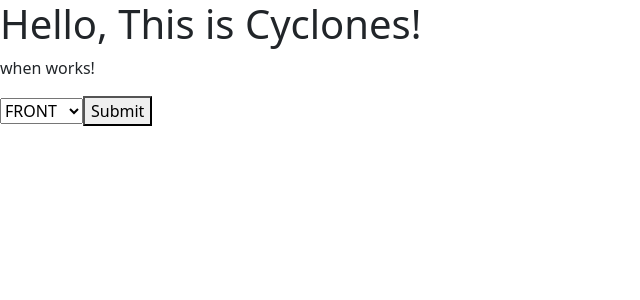
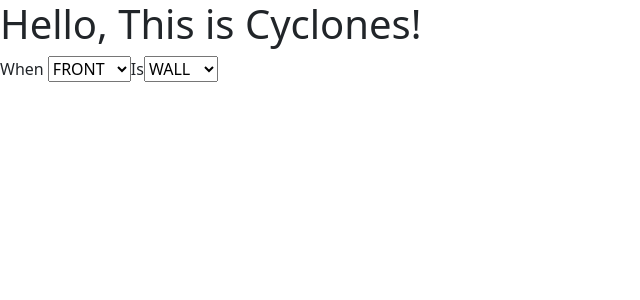
Before and after one commit to Access-Point-Program/cohort-3-rules-engine-admin, an Angular app in the folder front-end/: page / in a window 1280 px wide. Shown: the top 300 px of the page, without its empty margins (0-640 px from the left). Built offline with nearby package versions, Linux system fonts and the light colour scheme.

Commit message:
Moved then component, added conditions component, have when + is component displaying correctly

```diff
--- a/front-end/src/app/app.component.html
+++ b/front-end/src/app/app.component.html
@@ -1,2 +1,2 @@
 <h1>Hello, This is Cyclones!</h1>
-<when-condition-selector></when-condition-selector>
+<conditions></conditions>
--- a/front-end/src/app/app.module.ts
+++ b/front-end/src/app/app.module.ts
@@ -4,14 +4,16 @@ import { BrowserModule } from '@angular/platform-browser';
 import { AppComponent } from './app.component';
 import { WhenComponent } from './conditions/when/when.component';
 import { IsComponent } from './conditions/is/is.component';
-import { ThenComponent } from './conditions/then/then.component';
+import { ThenComponent } from './then/then.component';
+import { ConditionsComponent } from './conditions/conditions.component';
 
 @NgModule({
   declarations: [
     AppComponent,
     WhenComponent,
     IsComponent,
-    ThenComponent
+    ThenComponent,
+    ConditionsComponent
   ],
   imports: [
     BrowserModule
--- /dev/null
+++ b/front-end/src/app/conditions/conditions.component.css
@@ -0,0 +1,3 @@
+.condition {
+  display: flex;
+}
--- /dev/null
+++ b/front-end/src/app/conditions/conditions.component.html
@@ -0,0 +1,4 @@
+<div class="condition">
+  <when-condition></when-condition>
+  <is-condition></is-condition>
+</div>
--- a/front-end/src/app/conditions/is/is.component.html
+++ b/front-end/src/app/conditions/is/is.component.html
@@ -1 +1,8 @@
-<p>is works!</p>
+<div class="isComponent">
+  <span class="is">Is</span>
+  <select id="isSelectBox" #selectedValue (change)="setReturnedValue(selectedValue.value)">
+    <option *ngFor="let val of valueType" >
+        {{ val }}
+    </option>
+  </select>
+</div>
--- a/front-end/src/app/conditions/is/is.component.ts
+++ b/front-end/src/app/conditions/is/is.component.ts
@@ -1,10 +1,22 @@
 import { Component } from '@angular/core';
 
 @Component({
-  selector: 'is-condition-selector',
+  selector: 'is-condition',
   templateUrl: './is.component.html',
   styleUrls: ['./is.component.css']
 })
 export class IsComponent {
 
+  valueType: Array<string> = [
+    "WALL",
+    "EMPTY",
+    "END",
+  ];
+
+  returnedValue: string = '';
+
+  public setReturnedValue(returnedValue: string): void {
+    console.log(returnedValue);
+    this.returnedValue = returnedValue;
+  };
 }
--- a/front-end/src/app/conditions/when/when.component.html
+++ b/front-end/src/app/conditions/when/when.component.html
@@ -1,10 +1,8 @@
-<p>when works!</p>
-
-
-<select #selectedValue (change)="setReturnedValue(selectedValue.value)">
-  <option *ngFor="let fact of factType" >
-      {{ fact }}
-  </option>
-</select>
-
-<button>Submit</button>
+<div class="whenComponent">
+  <span class="when">When </span>
+  <select id="whenSelectBox" #selectedValue (change)="setReturnedValue(selectedValue.value)">
+    <option *ngFor="let fact of factType" >
+        {{ fact }}
+    </option>
+  </select>
+</div>
--- a/front-end/src/app/conditions/when/when.component.ts
+++ b/front-end/src/app/conditions/when/when.component.ts
@@ -3,7 +3,7 @@ import { NgbDropdownModule } from '@ng-bootstrap/ng-bootstrap';
 
 
 @Component({
-  selector: 'when-condition-selector',
+  selector: 'when-condition',
   templateUrl: './when.component.html',
   styleUrls: ['./when.component.css']
 })
--- a/front-end/src/app/conditions/then/then.component.ts
+++ b/front-end/src/app/then/then.component.ts
@@ -1,7 +1,7 @@
 import { Component } from '@angular/core';
 
 @Component({
-  selector: 'then-condition-selector',
+  selector: 'app-then',
   templateUrl: './then.component.html',
   styleUrls: ['./then.component.css']
 })
```
Also changed, not shown: front-end/src/app/conditions/conditions.component.ts (added, +10 -0 lines), front-end/src/app/then/then.component.css (added), front-end/src/app/then/then.component.html (renamed from front-end/src/app/conditions/then/then.component.html), 2 other files (tests, documents, lock files or other folders).
